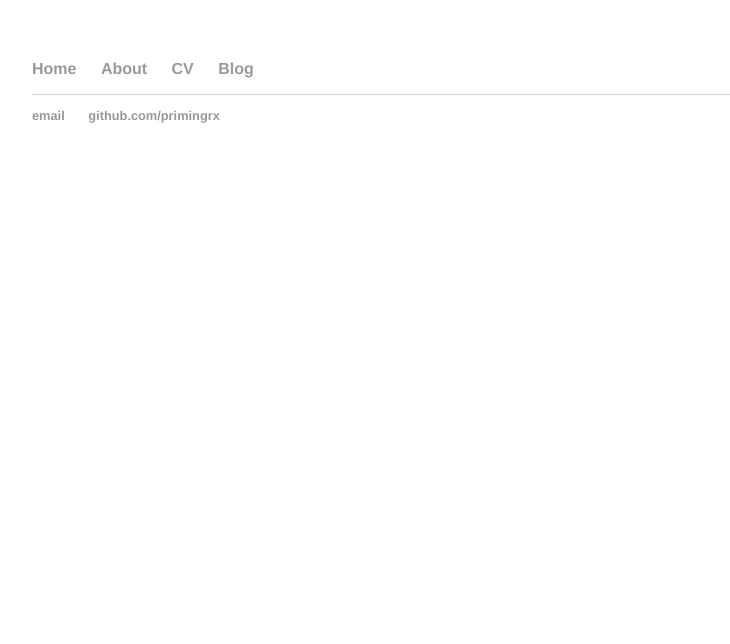
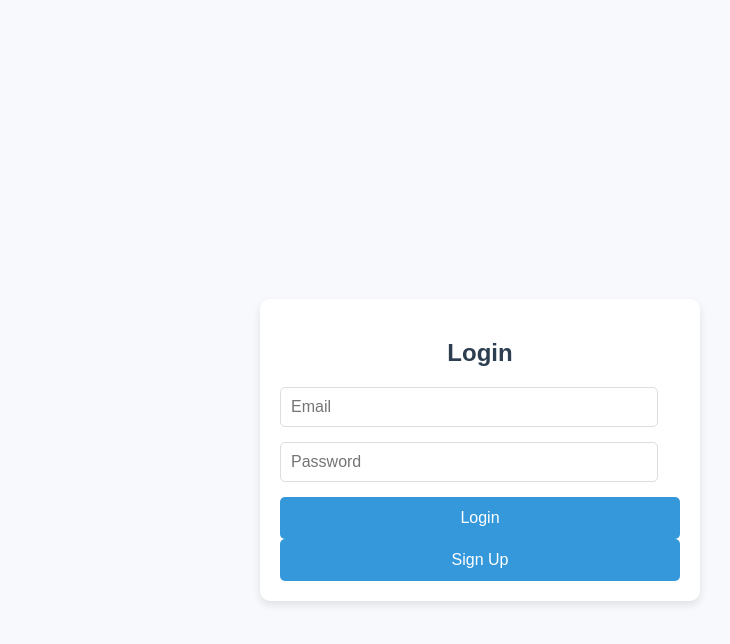
Before and after one commit to primingrx/primingrx.github.io, a Jekyll site: the page built from index.html, in a window 1280 px wide. Shown: the top 644 px of the page, without its empty margins (160-890 px from the left). Built offline with Jekyll 4.4.1, drawn with Linux system fonts in a browser that asks for light colours; comment, search, counter and statistics services are not loaded.

Commit message:
Update default.html

```diff
--- a/_layouts/default.html
+++ b/_layouts/default.html
@@ -1,29 +1,116 @@
 <!DOCTYPE html>
-	<html>
-		<head>
-			<title>{{ page.title }}</title>
-			<!-- link to main stylesheet -->
-			<link rel="stylesheet" type="text/css" href="/css/main.css">
-		</head>
-		<body>
-			<nav>
-	    		<ul>
-	        		<li><a href="/">Home</a></li>
-		        	<li><a href="/about">About</a></li>
-	        		<li><a href="/cv">CV</a></li>
-	        		<li><a href="/blog">Blog</a></li>
-	    		</ul>
-			</nav>
-			<div class="container">
+<html lang="en">
+<head>
+    <meta charset="UTF-8">
+    <meta name="viewport" content="width=device-width, initial-scale=1.0">
+    <title>Travel Planner</title>
+    <style>
+        body {
+            font-family: Arial, sans-serif;
+            background-color: #f7f9fc;
+            color: #333;
+            margin: 0;
+            padding: 0;
+            display: flex;
+            justify-content: center;
+            align-items: center;
+            min-height: 100vh;
+        }
 
-			{{ content }}
+        #container {
+            background: #ffffff;
+            border-radius: 10px;
+            box-shadow: 0 4px 8px rgba(0, 0, 0, 0.1);
+            padding: 20px;
+            max-width: 400px;
+            width: 100%;
+        }
 
-			</div><!-- /.container -->
-			<footer>
-	    		<ul>
-	        		<li><a href="mailto:priming.xue@gmail.com">email</a></li>
-	        		<li><a href="https://github.com/primingrx">github.com/primingrx</a></li>
-				</ul>
-			</footer>
-		</body>
-	</html>
+        h2 {
+            text-align: center;
+            color: #2c3e50;
+            margin-bottom: 20px;
+        }
+
+        input[type="text"], input[type="date"], input[type="email"], input[type="password"] {
+            width: calc(100% - 22px);
+            padding: 10px;
+            margin-bottom: 15px;
+            border: 1px solid #ddd;
+            border-radius: 5px;
+            font-size: 16px;
+            box-sizing: border-box;
+        }
+
+        input[type="text"]:focus, input[type="date"]:focus, input[type="email"]:focus, input[type="password"]:focus {
+            border-color: #2980b9;
+            outline: none;
+        }
+
+        button {
+            width: 100%;
+            padding: 12px;
+            background-color: #3498db;
+            color: white;
+            border: none;
+            border-radius: 5px;
+            font-size: 16px;
+            cursor: pointer;
+            transition: background-color 0.3s;
+        }
+
+        button:hover {
+            background-color: #2980b9;
+        }
+
+        #login-container, #travel-form, #matches {
+            display: none;
+        }
+
+        #matches {
+            margin-top: 30px;
+        }
+
+        ul {
+            list-style: none;
+            padding: 0;
+        }
+
+        li {
+            background: #ecf0f1;
+            margin-bottom: 10px;
+            padding: 10px;
+            border-radius: 5px;
+        }
+    </style>
+</head>
+<body>
+    <div id="container">
+        <div id="login-container">
+            <h2>Login</h2>
+            <input type="email" id="email" placeholder="Email">
+            <input type="password" id="password" placeholder="Password">
+            <button id="login-btn">Login</button>
+            <button id="signup-btn">Sign Up</button>
+        </div>
+
+        <div id="travel-form">
+            <h2>Plan Your Travel</h2>
+            <input type="text" id="departure" placeholder="Departure City">
+            <input type="text" id="destination" placeholder="Destination City">
+            <input type="date" id="start-date" placeholder="Start Date">
+            <input type="date" id="end-date" placeholder="End Date">
+            <button id="submit-plan">Submit</button>
+        </div>
+
+        <div id="matches">
+            <h2>Matching Plans</h2>
+            <ul id="match-list"></ul>
+        </div>
+    </div>
+    <script src="https://www.gstatic.com/firebasejs/9.0.0/firebase-app.js"></script>
+    <script src="https://www.gstatic.com/firebasejs/9.0.0/firebase-auth.js"></script>
+    <script src="https://www.gstatic.com/firebasejs/9.0.0/firebase-firestore.js"></script>
+    <script src="app.js"></script>
+</body>
+</html>
```
